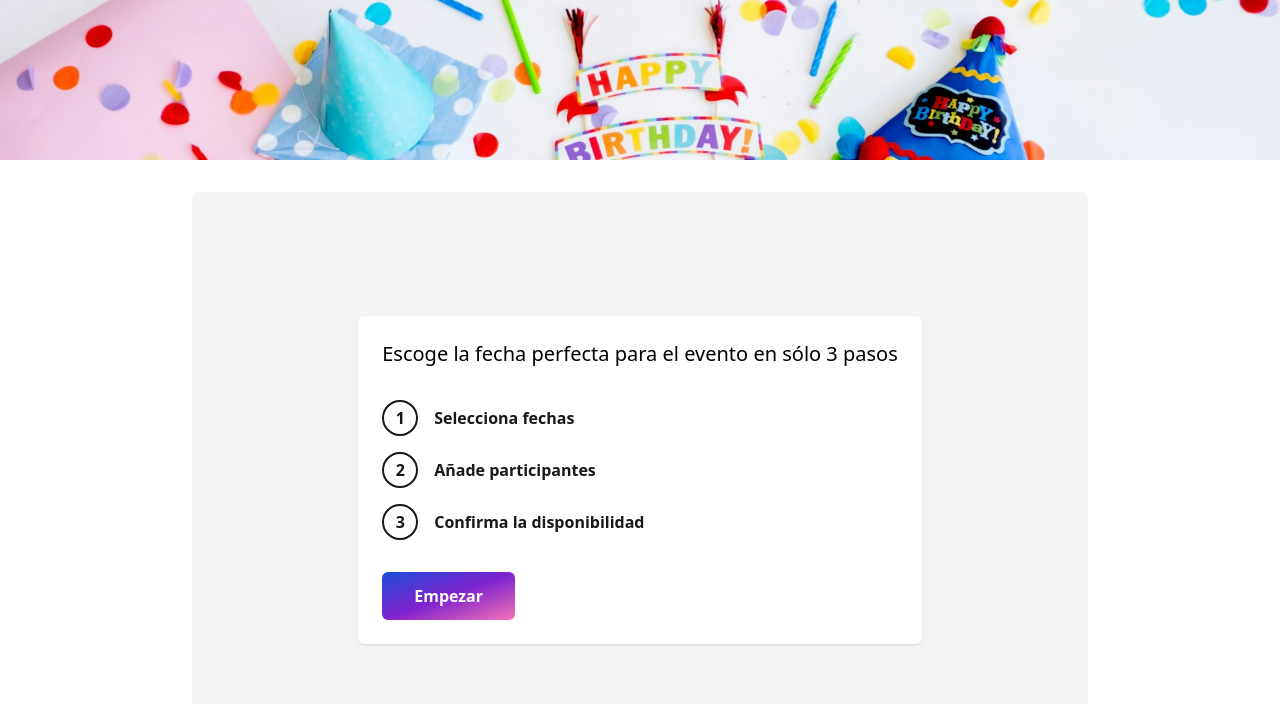
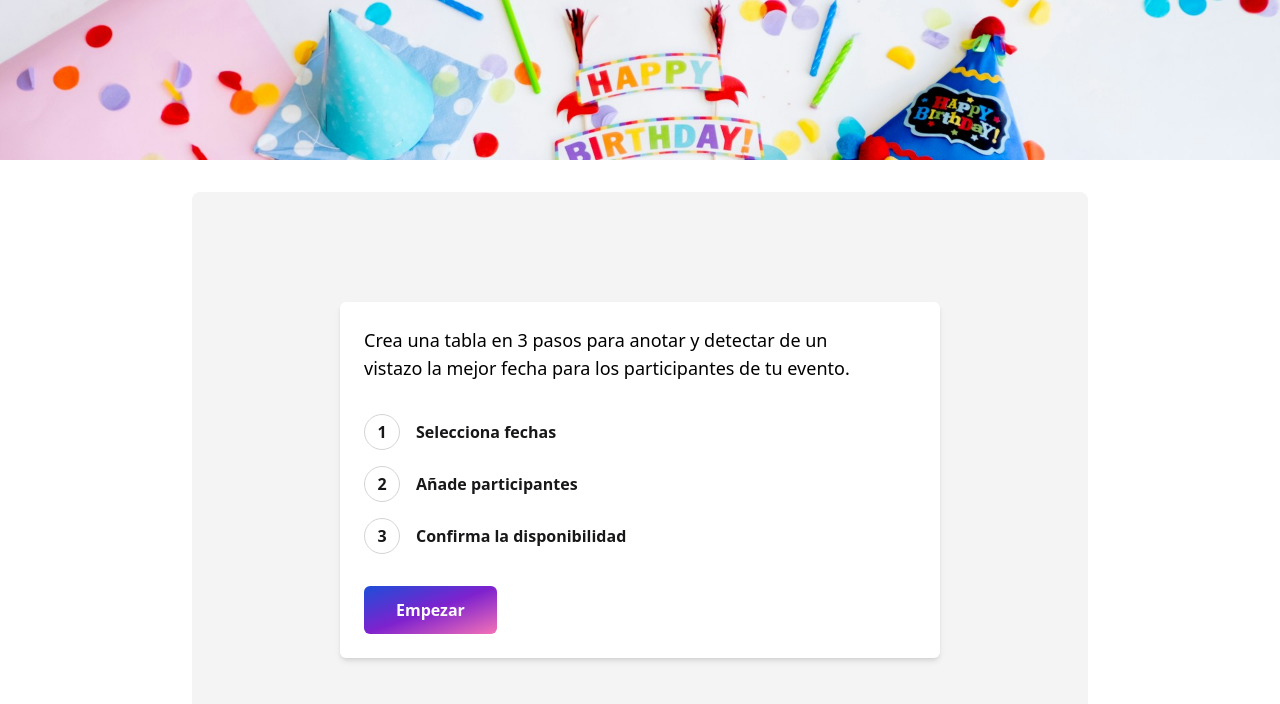
Before and after one commit to MMadlos/cronos-app, a React (Vite) app: page / in a window 1280 px wide. Shown: the top 704 px of the page. Built offline with nearby package versions, Linux system fonts and the light colour scheme.

Commit message:
Create Step component

```diff
--- a/src/components/InitialSetup/Instructions.jsx
+++ b/src/components/InitialSetup/Instructions.jsx
@@ -1,32 +1,14 @@
 export default function Instructions({ onClickAddCalendar }) {
 	return (
-		<div className="flex max-w-[600px]  flex-col gap-8 rounded-md bg-white p-6 shadow">
-			<h3 className="text-xl font-medium">
-				Escoge la fecha perfecta para el evento en sólo 3 pasos
+		<div className="flex max-w-[600px]  flex-col gap-8 rounded-md bg-white p-6 shadow-md">
+			<h3 className="text-lg font-medium">
+				Crea una tabla en 3 pasos para anotar y detectar de un vistazo
+				la mejor fecha para los participantes de tu evento.
 			</h3>
 			<section className="flex h-full flex-col gap-4">
-				<div className="flex flex-row items-center gap-4">
-					<div className="flex size-9 items-center justify-center rounded-full border-2 border-zinc-900 ">
-						<p className=" font-bold text-zinc-900">1</p>
-					</div>
-					<p className="font-bold text-zinc-900">Selecciona fechas</p>
-				</div>
-				<div className="flex flex-row items-center gap-4">
-					<div className="flex size-9 items-center justify-center rounded-full border-2 border-zinc-900 ">
-						<p className=" font-bold text-zinc-900">2</p>
-					</div>
-					<p className="font-bold text-zinc-900">
-						Añade participantes
-					</p>
-				</div>
-				<div className="flex flex-row items-center gap-4">
-					<div className="flex size-9 items-center justify-center rounded-full border-2 border-zinc-900 ">
-						<p className=" font-bold text-zinc-900">3</p>
-					</div>
-					<p className="font-bold text-zinc-900">
-						Confirma la disponibilidad
-					</p>
-				</div>
+				<Step num="1" text="Selecciona fechas" />
+				<Step num="2" text="Añade participantes" />
+				<Step num="3" text="Confirma la disponibilidad" />
 			</section>
 			<button
 				className="w-full rounded-md bg-gradient-to-br from-blue-700 via-purple-700 to-pink-400 px-8 py-3 font-semibold text-zinc-50 hover:opacity-50 sm:w-fit "
@@ -37,3 +19,14 @@ export default function Instructions({ onClickAddCalendar }) {
 		</div>
 	)
 }
+
+function Step({ num, text }) {
+	return (
+		<div className="flex flex-row items-center gap-4">
+			<div className="flex size-9 items-center justify-center rounded-full border border-zinc-300 ">
+				<p className=" font-bold text-zinc-900">{num}</p>
+			</div>
+			<p className="font-semibold text-zinc-900">{text}</p>
+		</div>
+	)
+}
```
